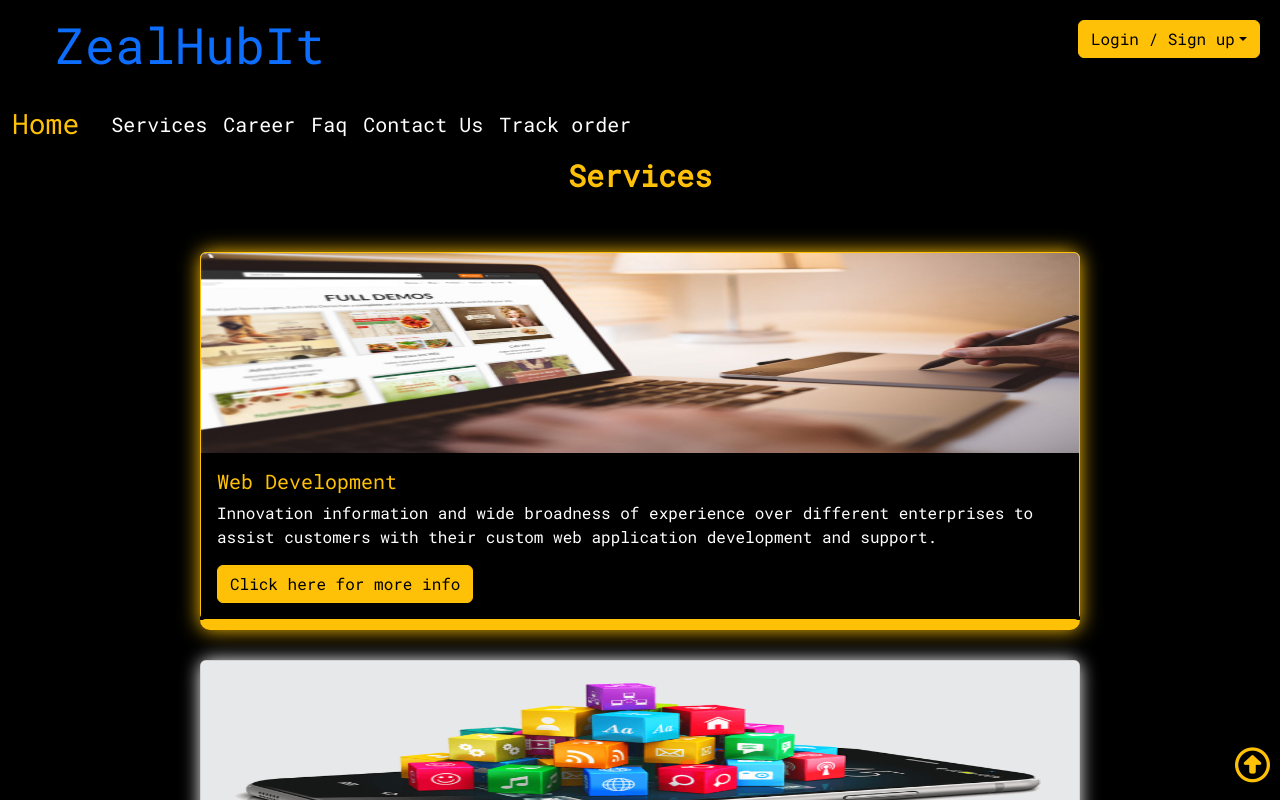
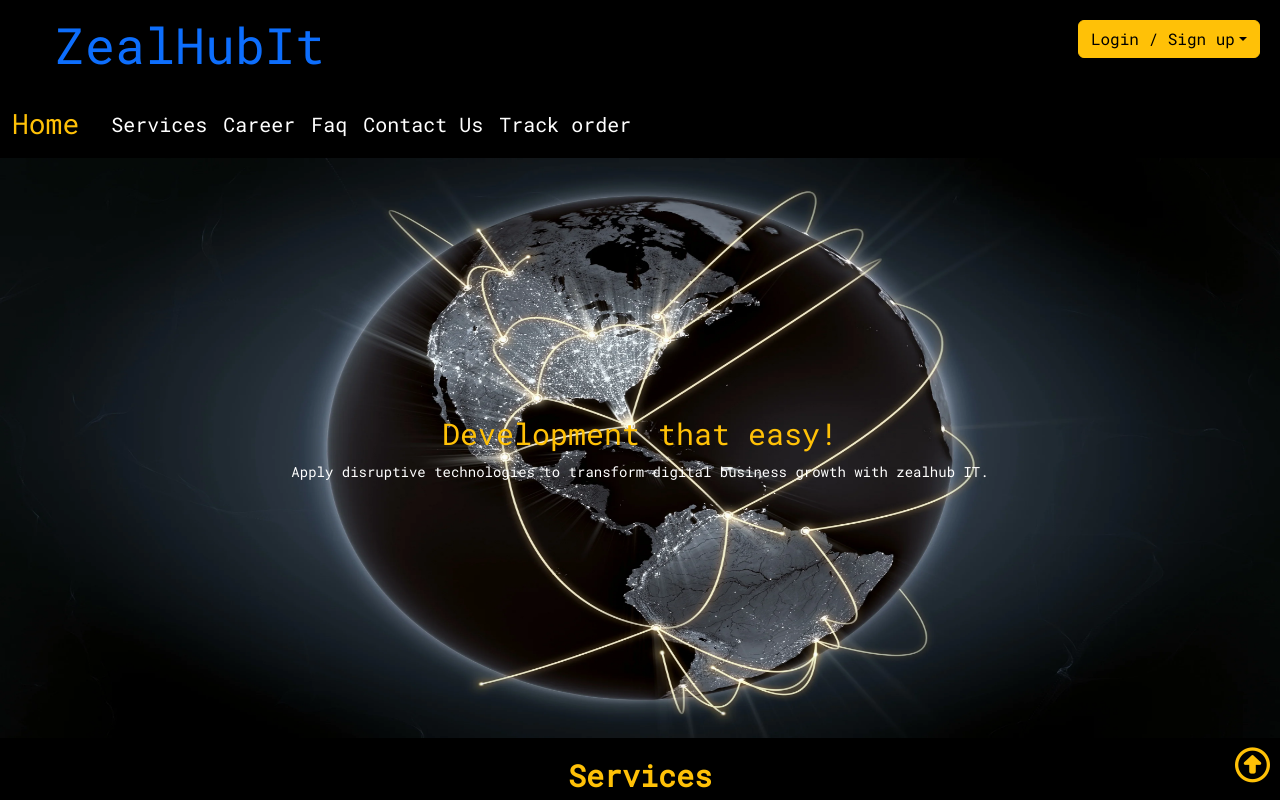
Before and after one commit to Eddi1995/zealHubIt, a React (Create React App) app in the folder zealhubit-app/: page /Services in a window 1280 px wide. Shown: the top 800 px of the page. Built offline with nearby package versions, Linux system fonts and the light colour scheme.

Commit message:
working on scroll

```diff
--- a/zealhubit-app/package.json
+++ b/zealhubit-app/package.json
@@ -14,6 +14,7 @@
     "react-redux": "^8.1.1",
     "react-router-dom": "^6.11.2",
     "react-scripts": "5.0.1",
+    "react-scroll": "^1.8.9",
     "redux": "^4.2.1",
     "web-vitals": "^2.1.4"
   },
--- a/zealhubit-app/src/App.js
+++ b/zealhubit-app/src/App.js
@@ -19,14 +19,14 @@ function App() {
 
    <Header/>
    <Nav/>
-   {/* <Home/> */}
+   <Home/>
    <Router/>
-  {/* <ServicesProduct/> */}
+  <ServicesProduct/>
    {/* <Customers/> */}
-    {/* <Career/>
+    <Career/>
     <Faq/>
   <ContactUs/>
-   <Login/>
+   {/* <Login/>
     <Signup/>  */}
    <Footer/>
 
--- a/zealhubit-app/src/Components/Nav/Nav.js
+++ b/zealhubit-app/src/Components/Nav/Nav.js
@@ -1,5 +1,6 @@
 import Navstyle from "./Nav.module.css"
-import { Link } from "react-router-dom";
+// import { Link } from "react-router-dom";
+import { Link} from "react-scroll";
 
 function Nav(){
     return(
@@ -9,7 +10,7 @@ function Nav(){
         <div class={Navstyle.navControlling}>
 <nav className="navbar navbar-expand-lg bg-body-tertiary text-primary ">
   <div className="container-fluid ">
-    <Link to="Home" className="navbar-brand text-warning fs-3 me-4" >Home</Link>
+    <Link activeClass="active" spy={true} smooth={true} offset={50} duration={500}  className="navbar-brand text-warning fs-3 me-4" >Home</Link>
     <button className="navbar-toggler" type="button" data-bs-toggle="collapse" data-bs-target="#navbarNavDropdown" aria-controls="navbarNavDropdown" aria-expanded="false" aria-label="Toggle navigation">
       <span className="navbar-toggler-icon"></span>
     </button>
@@ -17,7 +18,7 @@ function Nav(){
       <ul  className="navbar-nav fs-5" >
 
         <li className="nav-item">
-          <Link to="Services" className="nav-link " aria-current="page">Services</Link>
+          <Link activeClass="active" to="ServicesProduct" spy={true} smooth={true} offset={-40} duration={250}  className="nav-link " aria-current="page">Services</Link>  {/* NOTE: This to="" which checks the application whether same id name given or not */}
         </li>
         <li className="nav-item">
           {/* <a className="nav-link text-white" href="#">Customers</a> */}
--- a/zealhubit-app/src/Components/Pages/Services/ServicesProduct.js
+++ b/zealhubit-app/src/Components/Pages/Services/ServicesProduct.js
@@ -4,10 +4,12 @@ import Tilt from "react-parallax-tilt"   //By using this import only tilt can be
 
 function ServicesProduct(){
     return(
-        <>
-        <h2 class={servicestyle.serviceMainHeading} ><b>Services</b></h2>
+        < >
 
-      <section class={servicestyle.serviceParent}>    {/* parent */}
+
+       <h2 class={servicestyle.serviceMainHeading} id="ServicesProduct"><b>Services</b></h2>     {/*NOTE: This id is included because Link of react scroll look this id */}
+
+      <section class={servicestyle.serviceParent} >    {/* parent */}
             <Tilt >   {/*child1 */}
             <div className="card border border-warning rounded" >
            <img src="./Assetz/frontend5.jpg"  className="card-img-top" class={servicestyle.cardImageOne} />
--- a/zealhubit-app/src/Components/Router.js
+++ b/zealhubit-app/src/Components/Router.js
@@ -12,12 +12,12 @@ function Router(){
     return(
         <>
          <Routes>
-            <Route path="Home" element={<Home/>} />
-            <Route path="Services" element={<ServicesProduct/>} />
-            {/* <Route path="Customers" element={<Customers/>} /> */}
-            <Route path="Career" element={<Career/>}/>
+            {/* <Route path="Home" element={<Home/>} /> */}
+            {/* <Route path="Services" element={<ServicesProduct/>} /> */}
+                   {/* <Route path="Customers" element={<Customers/>} /> */}
+            {/* <Route path="Career" element={<Career/>}/>
             <Route path="Faq" element={<Faq/>} />
-            <Route path="ContactUs" element={<ContactUs/>} />
+            <Route path="ContactUs" element={<ContactUs/>} /> */}
             <Route path="Login" element={<Login/>} />
             <Route path="signup" element={<Signup/>}/>
          </Routes>
```
Also changed, not shown: 1 other file (tests, documents, lock files or other folders).
